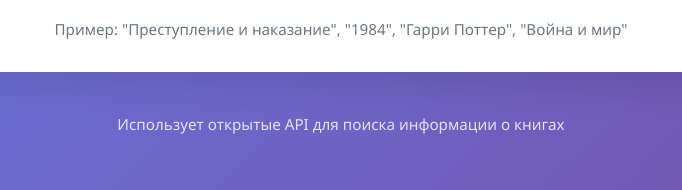
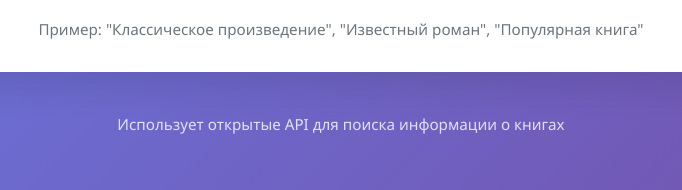
Before and after one commit to erhgtrkiu/sus-, a plain HTML site: page index.html in a window 1280 px wide. Shown: the part 347-537 px from the top of the page, 299-981 px from the left. Drawn offline with Linux system fonts and the light colour scheme.

Commit message:
Update index.html

```diff
--- a/index.html
+++ b/index.html
@@ -19,7 +19,7 @@
                 <button id="searchBtn">📚 Найти книгу</button>
             </div>
             <div class="examples">
-                <p>Пример: "Преступление и наказание", "1984", "Гарри Поттер", "Война и мир"</p>
+                <p>Пример: "Классическое произведение", "Известный роман", "Популярная книга"</p>
             </div>
         </div>
 
```
